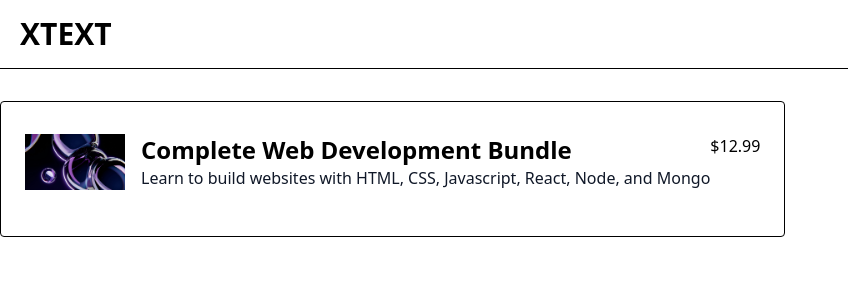
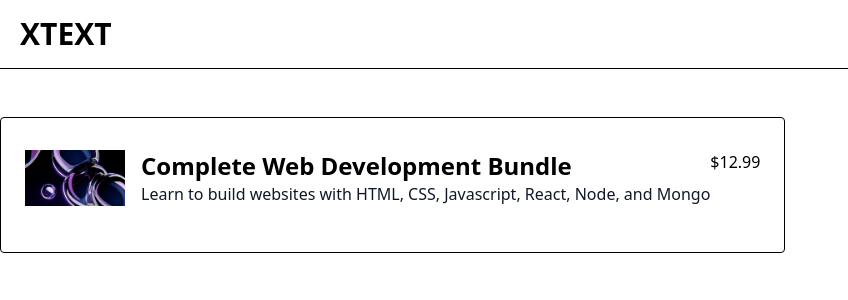
Before and after one commit to TimiMaliki/typeScript-projects, a React (Vite) app in the folder digitalStoreMockup/digitalstore/: page /checkout in a window 1280 px wide. Shown: the top 300 px of the page, without its empty margins (0-848 px from the left). Built offline with nearby package versions, Linux system fonts and the light colour scheme.

Commit message:
digital-store-mockup

```diff
--- a/digitalStoreMockup/digitalstore/src/pages/Checkout.tsx
+++ b/digitalStoreMockup/digitalstore/src/pages/Checkout.tsx
@@ -7,7 +7,7 @@ type Props = {
 
 const Checkout = ({product}: Props) => {
   return (
-    <div className='flex container mt-8'>
+    <div className='flex container mt-12'>
         <ProductCard product={product}/>
     </div>
   )
```
